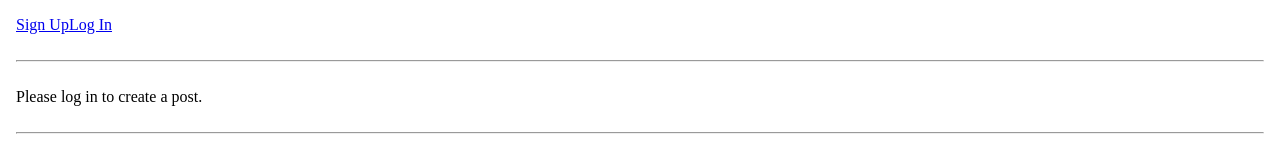
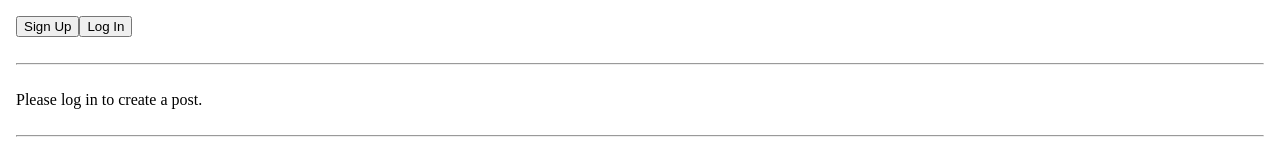
Before and after one commit to McKeeJerry-FS/ReactBlog, a React (Vite) app: page / in a window 1280 px wide. Shown: the top 142 px of the page. Built offline with nearby package versions, Linux system fonts and the light colour scheme; no server answers.

Commit message:
chore: updated links to button elements

```diff
--- a/src/components/Header.jsx
+++ b/src/components/Header.jsx
@@ -1,10 +1,11 @@
-import { Link } from 'react-router-dom'
+import { useNavigate } from 'react-router-dom'
 import { jwtDecode } from 'jwt-decode'
 import { useAuth } from '../contexts/AuthContect'
 import { User } from './User.jsx'
 
 export function Header() {
   const { token, setToken } = useAuth()
+  const navigate = useNavigate()
   if (token) {
     const { userId } = jwtDecode(token)
     return (
@@ -19,8 +20,8 @@ export function Header() {
 
   return (
     <div>
-      <Link to='/signup'>Sign Up</Link>
-      <Link to='/login'>Log In</Link>
+      <button onClick={() => navigate('/signup')}>Sign Up</button>
+      <button onClick={() => navigate('/login')}>Log In</button>
     </div>
   )
 }
```
